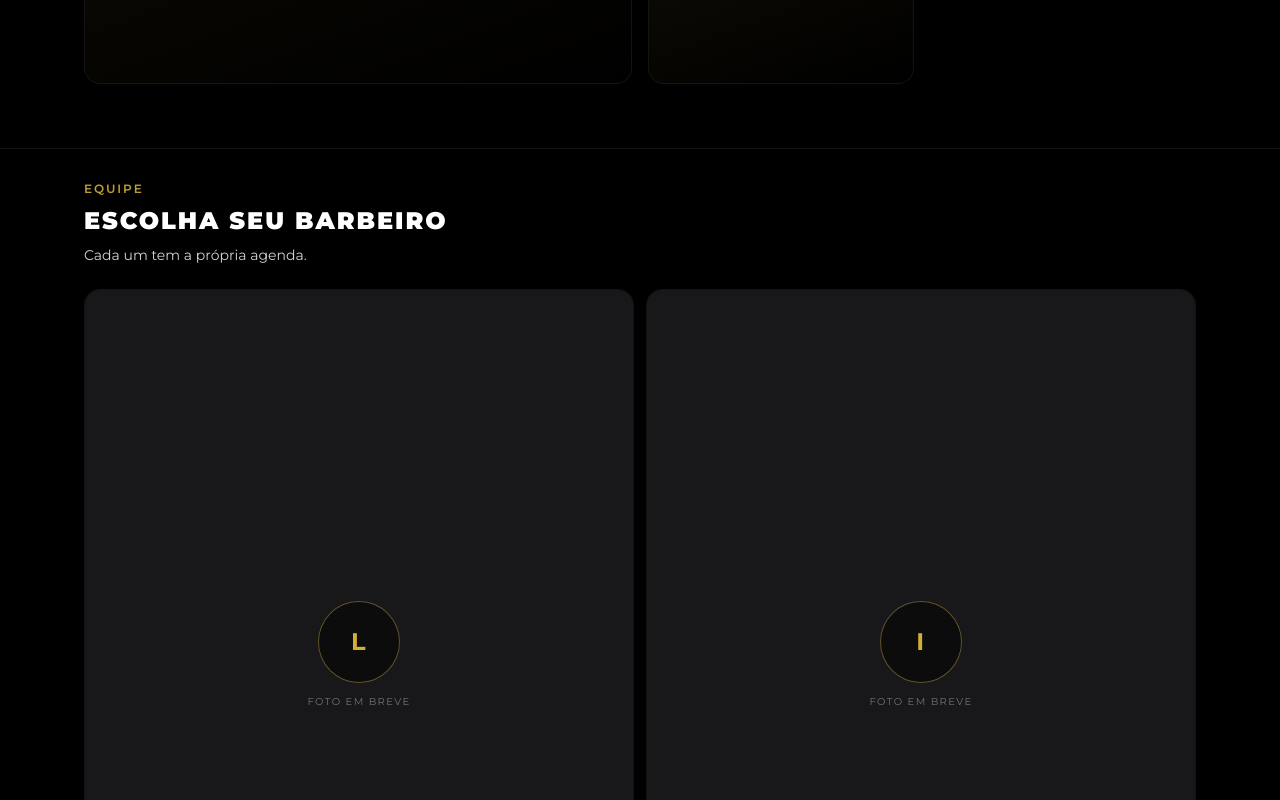
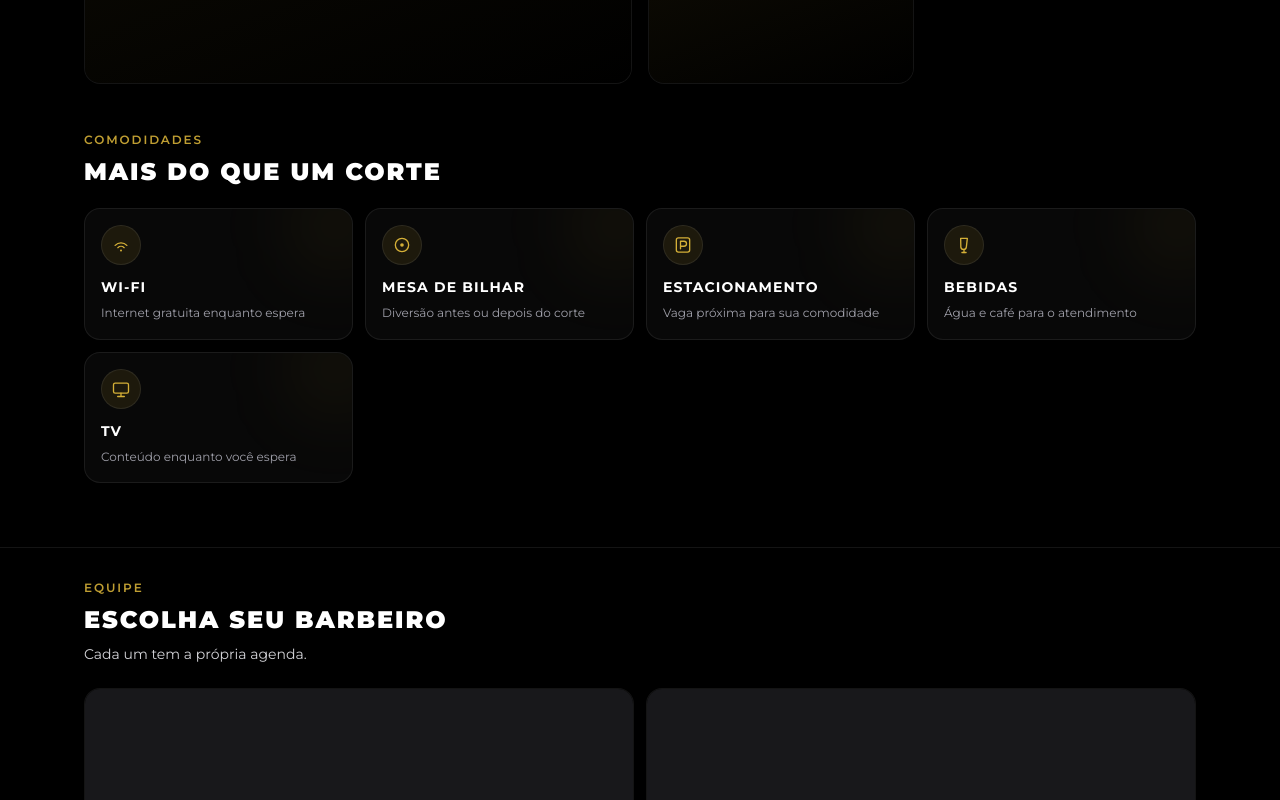
Before and after one commit to JulioOliveira22/site-imperio-barbearia, a Next.js app: page / in a window 1280 px wide. Shown: the part 1500-2300 px from the top of the page. Built offline with nearby package versions, Linux system fonts and the light colour scheme.

Commit message:
refactor: simplify FooterSection, enhance GallerySection with amenities, and adjust HeroSection image dimensions

```diff
--- /dev/null
+++ b/components/icons/AmenityIcon.tsx
@@ -0,0 +1,83 @@
+type AmenityIconProps = {
+  id: string;
+  className?: string;
+};
+
+export function AmenityIcon({
+  id,
+  className = "h-5 w-5 text-brand-gold",
+}: AmenityIconProps) {
+  const common = {
+    viewBox: "0 0 24 24",
+    fill: "none" as const,
+    className,
+    "aria-hidden": true as const,
+  };
+
+  switch (id) {
+    case "wifi":
+      return (
+        <svg {...common}>
+          <path
+            d="M5 12.5a9.5 9.5 0 0 1 14 0M8.2 15.2a5.5 5.5 0 0 1 7.6 0"
+            stroke="currentColor"
+            strokeWidth="1.6"
+            strokeLinecap="round"
+          />
+          <circle cx="12" cy="18.5" r="1.2" fill="currentColor" />
+        </svg>
+      );
+    case "bilhar":
+      return (
+        <svg {...common}>
+          <circle cx="12" cy="12" r="8" stroke="currentColor" strokeWidth="1.6" />
+          <circle cx="12" cy="12" r="2.2" fill="currentColor" />
+        </svg>
+      );
+    case "estacionamento":
+      return (
+        <svg {...common}>
+          <rect x="4" y="3.5" width="16" height="17" rx="2.5" stroke="currentColor" strokeWidth="1.6" />
+          <path
+            d="M9 16.5V7.5h4.2a3 3 0 0 1 0 6H9"
+            stroke="currentColor"
+            strokeWidth="1.6"
+            strokeLinecap="round"
+            strokeLinejoin="round"
+          />
+        </svg>
+      );
+    case "bebidas":
+      return (
+        <svg {...common}>
+          <path
+            d="M8 4h8l-1.2 10.5a3.2 3.2 0 0 1-3.2 2.8h-.2a3.2 3.2 0 0 1-3.2-2.8L8 4Z"
+            stroke="currentColor"
+            strokeWidth="1.6"
+            strokeLinejoin="round"
+          />
+          <path d="M12 17.3V21" stroke="currentColor" strokeWidth="1.6" strokeLinecap="round" />
+          <path d="M9.5 21h5" stroke="currentColor" strokeWidth="1.6" strokeLinecap="round" />
+        </svg>
+      );
+    case "tv":
+      return (
+        <svg {...common}>
+          <rect x="3" y="5" width="18" height="12" rx="2" stroke="currentColor" strokeWidth="1.6" />
+          <path d="M8 21h8M12 17v4" stroke="currentColor" strokeWidth="1.6" strokeLinecap="round" />
+        </svg>
+      );
+    default:
+      return (
+        <svg {...common}>
+          <path
+            d="M12 21s7-4.4 7-10a7 7 0 1 0-14 0c0 5.6 7 10 7 10Z"
+            stroke="currentColor"
+            strokeWidth="1.6"
+            strokeLinejoin="round"
+          />
+          <circle cx="12" cy="11" r="2.2" stroke="currentColor" strokeWidth="1.6" />
+        </svg>
+      );
+  }
+}
--- /dev/null
+++ b/components/icons/PaymentIcon.tsx
@@ -0,0 +1,53 @@
+import type { paymentMethods } from "@/data/payments";
+
+type PaymentIconId = (typeof paymentMethods)[number]["id"];
+
+type PaymentIconProps = {
+  id: PaymentIconId;
+  className?: string;
+};
+
+export function PaymentIcon({
+  id,
+  className = "h-5 w-5 shrink-0 text-brand-gold",
+}: PaymentIconProps) {
+  if (id === "credito" || id === "debito") {
+    return (
+      <svg viewBox="0 0 24 24" fill="none" className={className} aria-hidden>
+        <rect x="2.5" y="5" width="19" height="14" rx="2.5" stroke="currentColor" strokeWidth="1.6" />
+        <path d="M2.5 9.5h19" stroke="currentColor" strokeWidth="1.6" />
+        <path d="M6 15h5" stroke="currentColor" strokeWidth="1.6" strokeLinecap="round" />
+      </svg>
+    );
+  }
+
+  if (id === "pix") {
+    return (
+      <svg viewBox="0 0 24 24" fill="none" className={className} aria-hidden>
+        <path
+          d="M8.2 5.2 5.2 8.2a2 2 0 0 0 0 2.8l5.4 5.4a2 2 0 0 0 2.8 0l5.4-5.4a2 2 0 0 0 0-2.8l-3-3"
+          stroke="currentColor"
+          strokeWidth="1.6"
+          strokeLinecap="round"
+          strokeLinejoin="round"
+        />
+        <path
+          d="M15.8 5.2 18.8 8.2a2 2 0 0 1 0 2.8l-5.4 5.4a2 2 0 0 1-2.8 0L5.2 11"
+          stroke="currentColor"
+          strokeWidth="1.6"
+          strokeLinecap="round"
+          strokeLinejoin="round"
+        />
+        <circle cx="12" cy="12" r="1.4" fill="currentColor" />
+      </svg>
+    );
+  }
+
+  return (
+    <svg viewBox="0 0 24 24" fill="none" className={className} aria-hidden>
+      <rect x="3" y="6" width="18" height="12" rx="2" stroke="currentColor" strokeWidth="1.6" />
+      <path d="M7 10h4M7 14h2" stroke="currentColor" strokeWidth="1.6" strokeLinecap="round" />
+      <circle cx="16.5" cy="12" r="2" stroke="currentColor" strokeWidth="1.6" />
+    </svg>
+  );
+}
--- a/components/landing/GallerySection.tsx
+++ b/components/landing/GallerySection.tsx
@@ -1,4 +1,6 @@
 import Image from "next/image";
+import { AmenityIcon } from "@/components/icons/AmenityIcon";
+import { amenities } from "@/data/amenities";
 import { galleryItems } from "@/data/gallery";
 
 export function GallerySection() {
@@ -46,7 +48,9 @@ export function GallerySection() {
                     alt={item.alt}
                     fill
                     className="object-cover transition-transform duration-500 hover:scale-[1.03]"
-                    sizes={isFeatured ? "(max-width: 768px) 100vw, 50vw" : "(max-width: 768px) 50vw, 25vw"}
+                    sizes={
+                      isFeatured ? "(max-width: 768px) 100vw, 50vw" : "(max-width: 768px) 50vw, 25vw"
+                    }
                   />
                 ) : (
                   <div className="flex h-full w-full flex-col items-center justify-center gap-2 bg-[linear-gradient(160deg,rgba(212,175,55,0.1),rgba(0,0,0,0.9))] px-4 text-center">
@@ -62,6 +66,52 @@ export function GallerySection() {
             );
           })}
         </div>
+
+        <div className="mt-10 md:mt-12">
+          <div className="flex items-end justify-between gap-4">
+            <div>
+              <p className="text-xs font-semibold uppercase tracking-premium text-brand-gold/90">
+                Comodidades
+              </p>
+              <h3 className="mt-2 text-xl font-black uppercase tracking-[0.08em] text-white md:text-2xl">
+                Mais do que um corte
+              </h3>
+            </div>
+          </div>
+
+          <div className="relative mt-5">
+            <ul className="no-scrollbar -mx-5 flex gap-3 overflow-x-auto px-5 pb-2 md:mx-0 md:grid md:grid-cols-4 md:gap-3 md:overflow-visible md:px-0 md:pb-0">
+              {amenities.map((amenity) => (
+                <li
+                  key={amenity.id}
+                  className="w-[148px] shrink-0 md:w-auto"
+                >
+                  <article className="group relative h-full overflow-hidden rounded-2xl border border-white/10 bg-white/[0.03] p-4 transition-all duration-200 hover:-translate-y-0.5 hover:border-brand-gold/40 hover:bg-brand-gold/[0.06]">
+                    <div
+                      className="pointer-events-none absolute -right-6 -top-6 h-20 w-20 rounded-full bg-brand-gold/10 blur-2xl transition-opacity duration-200 group-hover:bg-brand-gold/20"
+                      aria-hidden
+                    />
+                    <div className="relative flex h-10 w-10 items-center justify-center rounded-full border border-brand-gold/30 bg-brand-gold/10">
+                      <AmenityIcon id={amenity.id} />
+                    </div>
+                    <h4 className="relative mt-3 text-sm font-bold uppercase tracking-[0.08em] text-white">
+                      {amenity.label}
+                    </h4>
+                    <p className="relative mt-1.5 text-xs leading-relaxed text-zinc-400">
+                      {amenity.description}
+                    </p>
+                  </article>
+                </li>
+              ))}
+            </ul>
+            <div className="pointer-events-none absolute inset-y-0 left-0 w-6 bg-gradient-to-r from-black to-transparent md:hidden" />
+            <div className="pointer-events-none absolute inset-y-0 right-0 w-6 bg-gradient-to-l from-black to-transparent md:hidden" />
+          </div>
+
+          <p className="mt-3 text-center text-[10px] font-semibold uppercase tracking-[0.14em] text-zinc-500 md:hidden">
+            Arraste para o lado
+          </p>
+        </div>
       </div>
     </section>
   );
--- a/components/landing/HeroSection.tsx
+++ b/components/landing/HeroSection.tsx
@@ -20,8 +20,9 @@ export function HeroSection() {
           <Image
             src="/imperio-logo.png"
             alt="Logo da Império Barbearia"
-            width={600}
-            height={600}
+            width={352}
+            height={352}
+            sizes="176px"
             className="h-full w-full scale-[1.2] object-cover object-center"
             priority
           />
--- /dev/null
+++ b/data/amenities.ts
@@ -0,0 +1,33 @@
+export type Amenity = {
+  id: string;
+  label: string;
+  description: string;
+};
+
+export const amenities: Amenity[] = [
+  {
+    id: "wifi",
+    label: "Wi-Fi",
+    description: "Internet gratuita enquanto espera",
+  },
+  {
+    id: "bilhar",
+    label: "Mesa de bilhar",
+    description: "Diversão antes ou depois do corte",
+  },
+  {
+    id: "estacionamento",
+    label: "Estacionamento",
+    description: "Vaga próxima para sua comodidade",
+  },
+  {
+    id: "bebidas",
+    label: "Bebidas",
+    description: "Água e café para o atendimento",
+  },
+  {
+    id: "tv",
+    label: "TV",
+    description: "Conteúdo enquanto você espera",
+  },
+];
```
Also changed, not shown: components/landing/FooterSection.tsx (+32 -52 lines).
